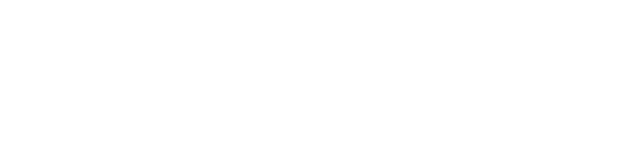
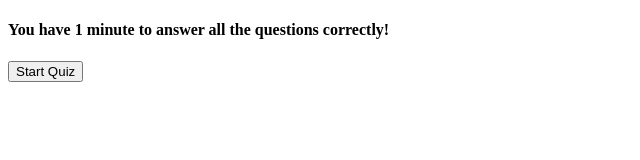
Before and after one commit to Jermayy/MultipleChoiceQuiz, a plain HTML site: page index.html in a window 1280 px wide. Shown: the whole page, without its empty margins (0-640 px from the left). Drawn offline with Linux system fonts and the light colour scheme.

Commit message:
created question box div, added text and start button

```diff
--- a/index.html
+++ b/index.html
@@ -10,6 +10,13 @@
 </head>
 
 <body>
+    <div class="quizContainer">
+
+        <h4> You have 1 minute to answer all the questions correctly!</h4>
+        <button class="startbtn">Start Quiz</button>
+
+    </div>
+
 
 </body>
 
```
